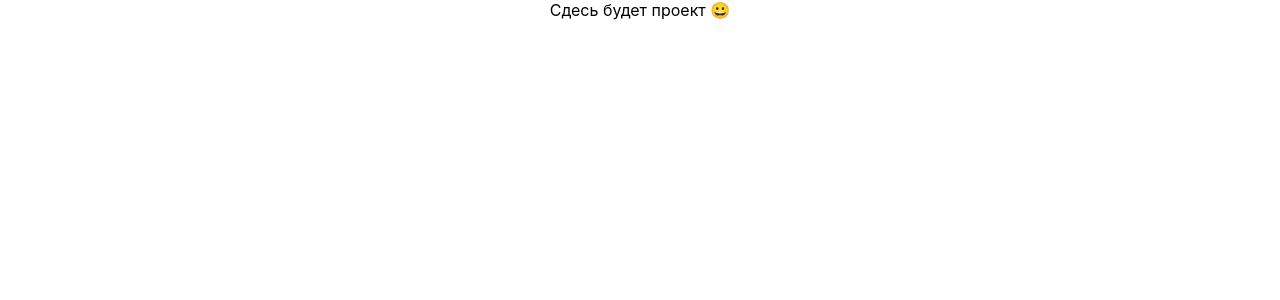
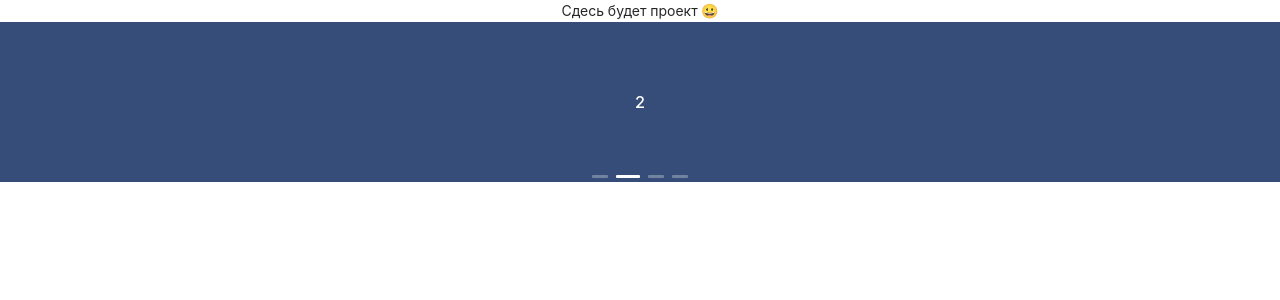
Before and after one commit to IvanTyler/Event-worldwide, a React (Create React App) app in the folder frontend/: page / in a window 1280 px wide. Shown: the top 300 px of the page. Built offline with nearby package versions, Linux system fonts and the light colour scheme.

Commit message:
main page release 1

```diff
--- /dev/null
+++ b/frontend/redux/initState.js
@@ -0,0 +1,5 @@
+const initState = {
+  events: []
+}
+
+export default initState;
--- a/frontend/src/App.js
+++ b/frontend/src/App.js
@@ -1,9 +1,12 @@
 import './App.css';
+import Poster from './components/Poster/Poster';
+
 
 function App() {
   return (
     <div className="App">
       <div>Сдесь будет проект 😀</div>
+      <Poster/>
     </div>
   );
 }
--- /dev/null
+++ b/frontend/src/components/Poster/Poster.jsx
@@ -0,0 +1,32 @@
+import { Carousel } from 'antd';
+import 'antd/dist/antd.css';
+
+const contentStyle = {
+  height: '160px',
+  color: '#fff',
+  lineHeight: '160px',
+  textAlign: 'center',
+  background: '#364d79',
+};
+
+function Poster () {
+
+  return(
+    <Carousel autoplay>
+    <div>
+      <h3 style={contentStyle}>1</h3>
+    </div>
+    <div>
+      <h3 style={contentStyle}>2</h3>
+    </div>
+    <div>
+      <h3 style={contentStyle}>3</h3>
+    </div>
+    <div>
+      <h3 style={contentStyle}>4</h3>
+    </div>
+  </Carousel>
+  )
+}
+
+export default Poster;
```
Also changed, not shown: frontend/src/App.css (line endings or trailing spaces), frontend/src/index.js (line endings or trailing spaces), 2 other files (tests, documents, lock files or other folders).
